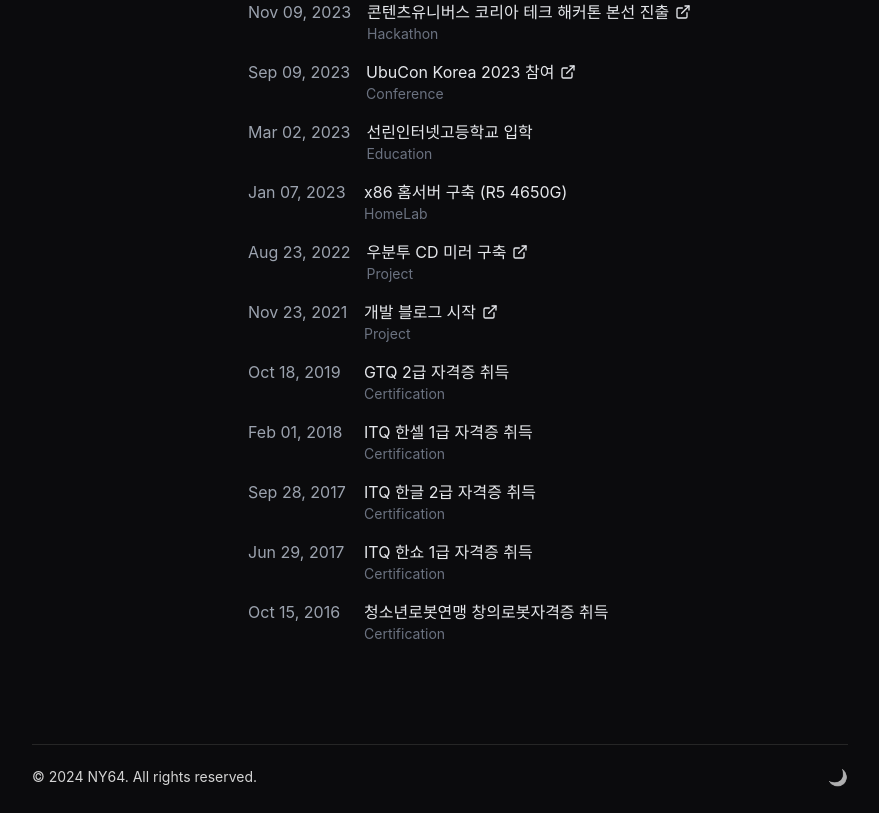
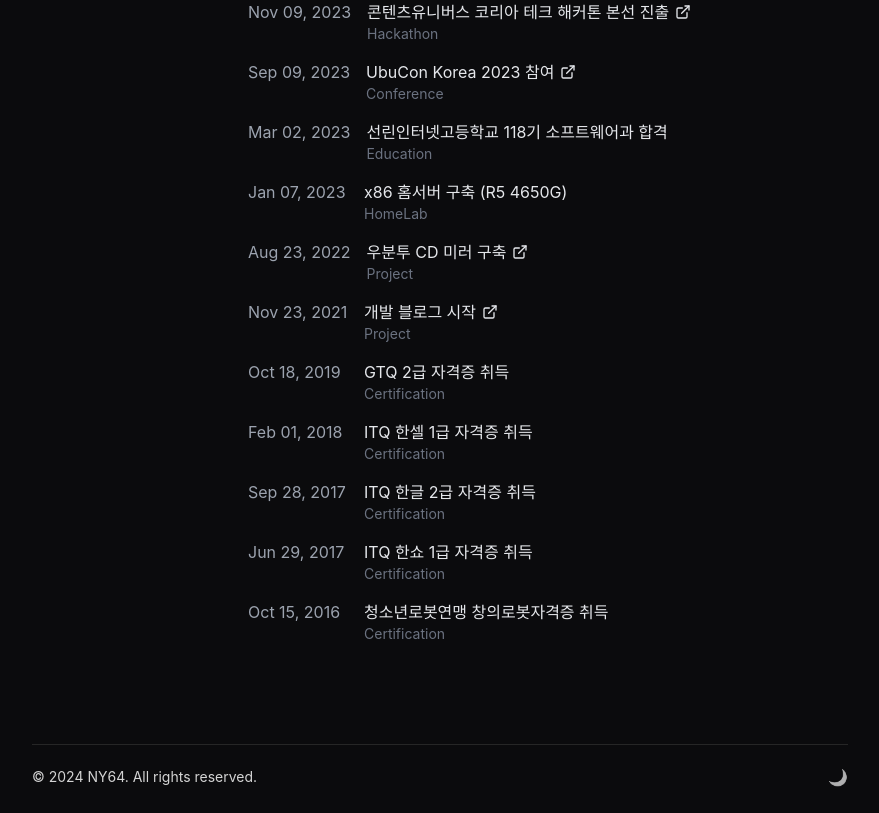
Before and after one commit to ny0510/ny64.kr, a React (Vite) app: page / in a window 1280 px wide. Shown: the part 1040-1853 px from the top of the page, without its empty margins (200-1079 px from the left). Built offline with nearby package versions, Linux system fonts and the light colour scheme; a web font is replaced by a local one.

Commit message:
chore: 타임라인 아이템 업데이트

```diff
--- a/src/components/TimelineSection.tsx
+++ b/src/components/TimelineSection.tsx
@@ -10,7 +10,7 @@
 	{ date: '2024-04-18', title: '홈서버 CPU 업그레이드 (R7 5700X)', tags: ['HomeLab'] },
 	{ date: '2023-11-09', title: '콘텐츠유니버스 코리아 테크 해커톤 본선 진출', tags: ['Hackathon'], url: 'https://contentsuniverse.com/kr/2023contest' },
 	{ date: '2023-09-09', title: 'UbuCon Korea 2023 참여', tags: ['Conference'], url: 'https://2023.ubuntu-kr.org/ko' },
-	{ date: '2023-03-02', title: '선린인터넷고등학교 입학', tags: ['Education'] },
+	{ date: '2023-03-02', title: '선린인터넷고등학교 118기 소프트웨어과 합격', tags: ['Education'] },
 	{ date: '2023-01-07', title: 'x86 홈서버 구축 (R5 4650G)', tags: ['HomeLab'] },
 	{ date: '2022-08-23', title: '우분투 CD 미러 구축', tags: ['Project'], url: 'https://mirror.mahiro.kr/ubuntu-releases' },
 	{ date: '2021-11-23', title: '개발 블로그 시작', tags: ['Project'], url: 'https://blog.ny64.kr' },
```
